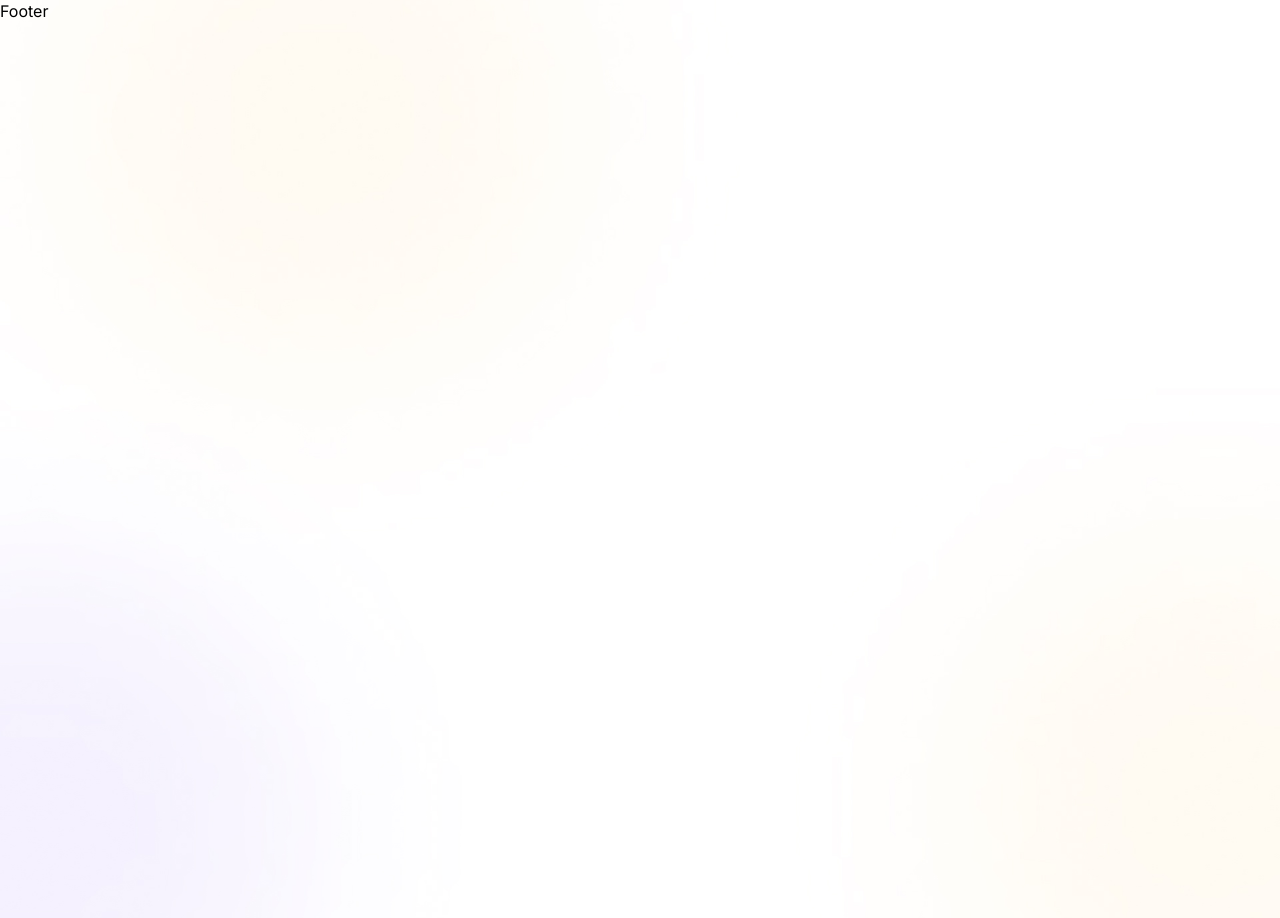
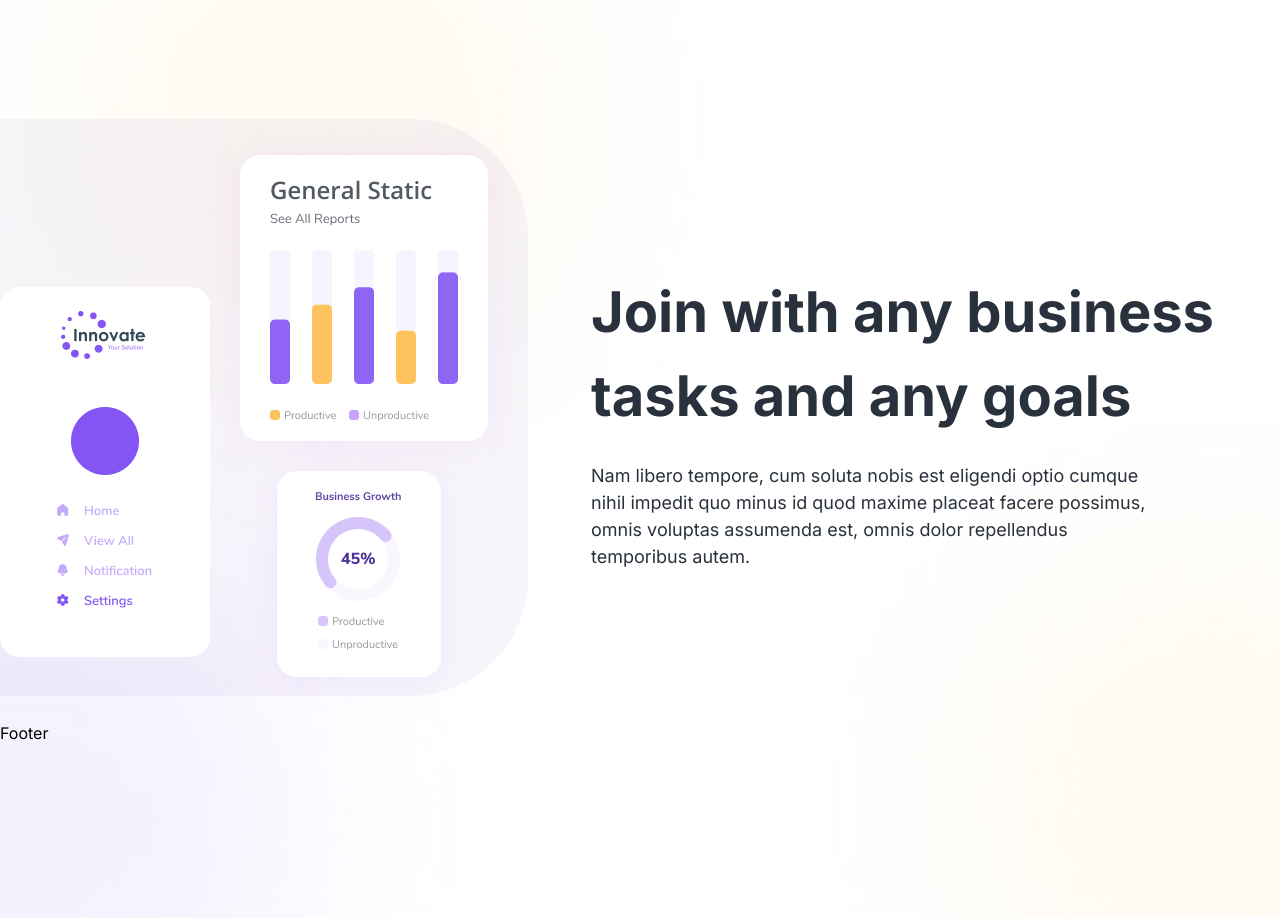
Before and after one commit to sajibkhandev/Innovate4, a Next.js app: page / in a window 1280 px wide. Shown: the part 2357-3275 px from the top of the page. Built offline with nearby package versions, Linux system fonts and the light colour scheme.

Commit message:
business component add

```diff
--- /dev/null
+++ b/app/components/business.js
@@ -0,0 +1,35 @@
+import Image from 'next/image'
+import React from 'react'
+import LayerImage1 from '../../public/businessLayer1.png'
+import LayerImage2 from '../../public/businessLayer2.png'
+
+const Business = () => {
+    return (
+        <div className='max-w-container mx-auto '>
+            <div className='flex justify-between items-center'>
+                <div className='relative'>
+                <Image
+                className='absolute top-0 -left-[100] -z-10 '
+
+                    src={LayerImage1}
+                    alt="Picture of the author"
+                />
+                <Image
+                    src={LayerImage2}
+                    alt="Picture of the author"
+                />
+
+                </div>
+                <div>
+                    <h2 className='text-[56px] text-primary font-bold w-[689px] '>Join with any business tasks and any goals</h2>
+                    <p className='text-[18px] text-primary font-normal w-[575px] pt-6 '>Nam libero tempore, cum soluta nobis est eligendi optio cumque nihil impedit quo minus id quod maxime placeat facere possimus, omnis voluptas assumenda est, omnis dolor repellendus temporibus autem.</p>
+                </div>
+
+            </div>
+
+
+        </div>
+    )
+}
+
+export default Business
--- a/app/components/service.js
+++ b/app/components/service.js
@@ -15,7 +15,7 @@ const Service = () => {
             <p  className='relative after:absolute after:top-[28px] after:left-[0px] after:w-[6px] after:h-[120px] after:bg-[#FFC556] text-[18px] text-primary font-normal w-[675px] pt-[40px] pl-[20px] pb-[48px]'>Nam libero tempore, cum soluta nobis est eligendi optio cumque nihil impedit quo minus id quod maxime placeat facere possimus, omnis voluptas assumenda est, omnis dolor repellendus temporibus autem.</p>
            </div>
         </div>
-        <div className='flex gap-[30px] flex-wrap mt-[80px]'>
+        <div className='flex gap-[30px] flex-wrap mt-[80px] mb-[120px]'>
 
             <ServiceCart/>
             <ServiceCart/>
--- a/app/page.js
+++ b/app/page.js
@@ -1,4 +1,5 @@
 import Banner from "./components/banner";
+import Business from "./components/business";
 import Service from "./components/service";
 
 
@@ -7,6 +8,7 @@ export default function Home() {
   <>
   <Banner/>
   <Service/>
+  <Business/>
   </>
 
   );
```
Also changed, not shown: public/businessLayer1.png (added), public/businessLayer2.png (added).
